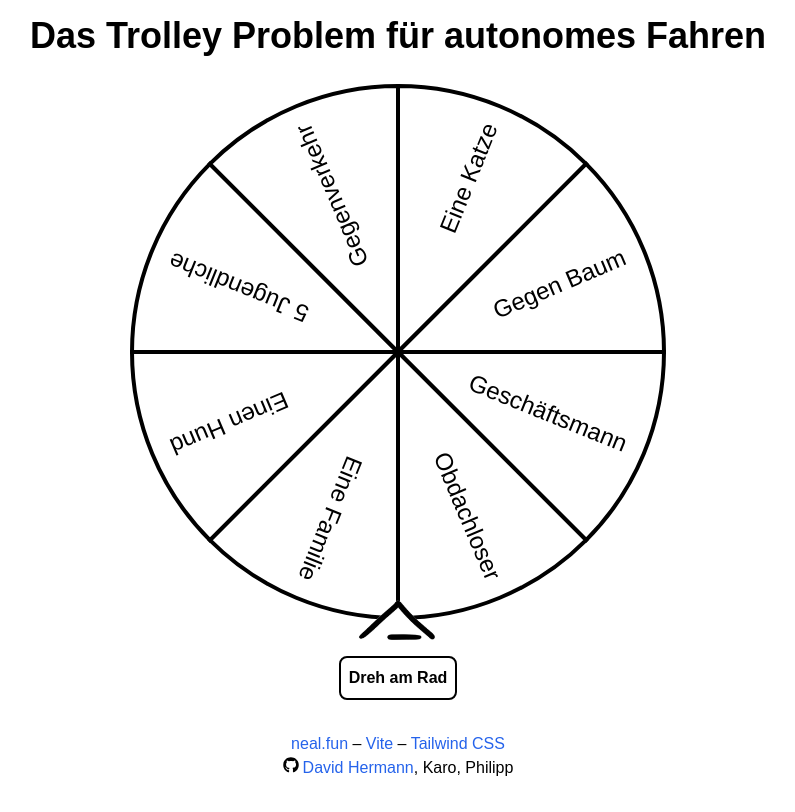
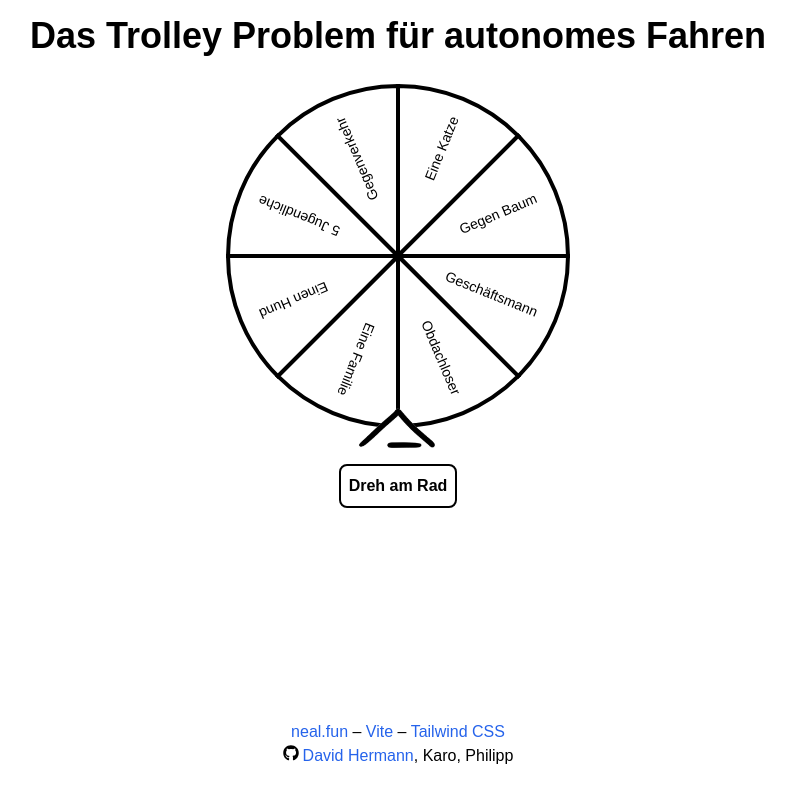
Before and after one commit to david-stefan-hermann/trolley-problem, a React (Vite) app in the folder trolley-problem-frontend/: page /spin in a window 1280 px wide. Shown: the whole page, without its empty margins (242-1037 px from the left). Built offline with nearby package versions, Linux system fonts and the light colour scheme; a web font is replaced by a local one.

Commit message:
laptop screen is bigger than i thought

```diff
--- a/trolley-problem-frontend/src/components/fortunewheel/CircleSegments.jsx
+++ b/trolley-problem-frontend/src/components/fortunewheel/CircleSegments.jsx
@@ -57,7 +57,7 @@ const CircleSegments = ({ segments }) => {
     }
 
     return (
-        <div className="flex justify-center flex-col w-full max-w-sm xl:max-w-xl" ref={wheelContainerRef}>
+        <div className="flex justify-center flex-col w-full max-w-sm 2xl:max-w-xl" ref={wheelContainerRef}>
             {size > 0 &&
                 <svg width={size} height={size} className="mx-auto">
                     {segments.map((segment, index) => {
@@ -78,7 +78,7 @@ const CircleSegments = ({ segments }) => {
                                 <text
                                     x={labelX}
                                     y={labelY}
-                                    className='text-sm xl:text-2xl'
+                                    className='text-sm 2xl:text-2xl'
                                     fill="black"
                                     textAnchor="end"
                                     alignmentBaseline="middle"
--- a/trolley-problem-frontend/src/components/home/StartScreen.jsx
+++ b/trolley-problem-frontend/src/components/home/StartScreen.jsx
@@ -14,7 +14,7 @@ const StartScreen = ({ setReadMessage }) => {
                 <img
                     src={splashImage}
                     alt="Initial State Illustration"
-                    className="w-full mb-4 md:max-w-lg xl:max-w-none"
+                    className="w-full mb-4 md:max-w-lg 2xl:max-w-none"
                     onError={(e) => e.target.src = placeholderImage} // Check if the image can be displayed
                 />
 
--- a/trolley-problem-frontend/src/components/scenarios/Scenario.jsx
+++ b/trolley-problem-frontend/src/components/scenarios/Scenario.jsx
@@ -44,7 +44,7 @@ const Scenario = ({ scenario, scenarioID, onNextScenario }) => {
                         <img
                             src={outcome.image}
                             alt="Outcome Illustration"
-                            className="w-full mb-4 md:max-w-lg xl:max-w-none"
+                            className="w-full mb-4 md:max-w-lg 2xl:max-w-none"
                             onError={(e) => e.target.src = placeholderImage} // Check if the image can be displayed
                         />
                         <p className="text-lg mb-4">{outcome.description}</p>
@@ -65,7 +65,7 @@ const Scenario = ({ scenario, scenarioID, onNextScenario }) => {
                         <img
                             src={scenario.initialImage}
                             alt="Initial State Illustration"
-                            className="w-full mb-4 md:max-w-lg xl:max-w-none"
+                            className="w-full mb-4 md:max-w-lg 2xl:max-w-none"
                             onError={(e) => e.target.src = placeholderImage} // Check if the image can be displayed
                         />
                         <p className="text-lg mb-4">{scenario.question}</p>
```
